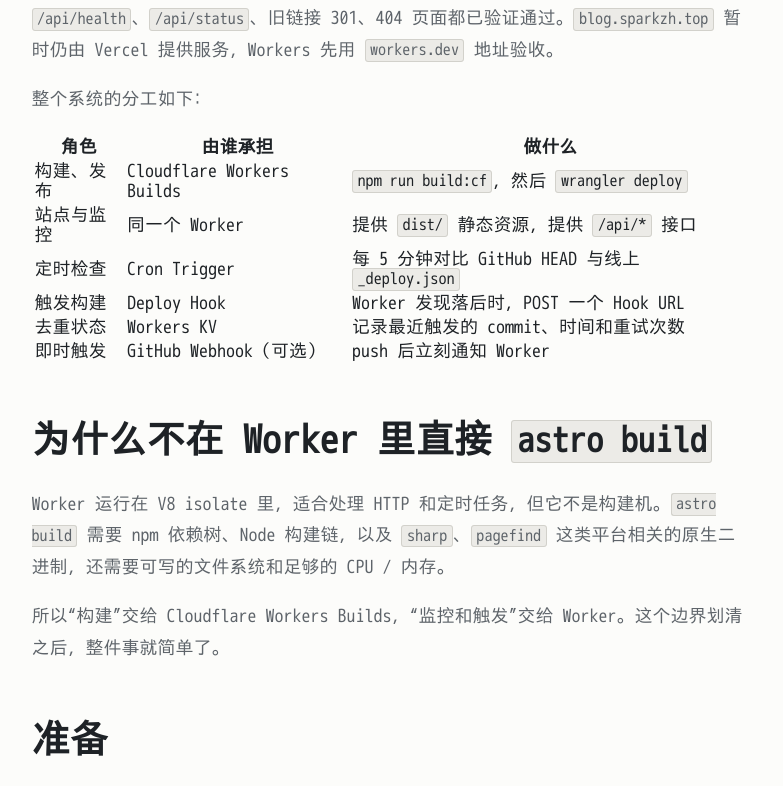
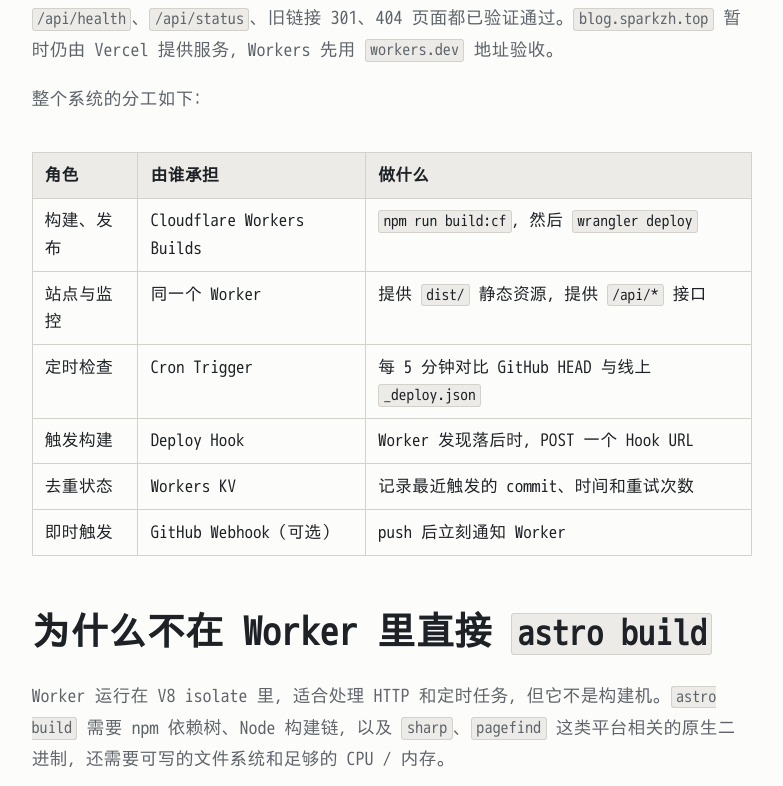
Before and after one commit to PILIHU2022/Blog, an Astro site: page /blog/cloudflare-workers-ai-deploy in a window 1280 px wide. Shown: the part 1196-1982 px from the top of the page, without its empty margins (349-1132 px from the left). Built offline with nearby package versions, Linux system fonts and the light colour scheme; Astro itself is replaced by a stand-in of ours; some packages are replaced by stand-ins of ours; a web font is replaced by a local one.

Commit message:
feat(ui): show code language, bordered tables, single brand rule
- Inject the fence language into each code block
- Draw borders and a header background for Markdown tables
- Reduce the brand mark from two vertical rules to one

```diff
--- a/src/components/CodeCopy.astro
+++ b/src/components/CodeCopy.astro
@@ -18,6 +18,17 @@
       wrapper.className = 'code-block';
       pre.replaceWith(wrapper);
       wrapper.appendChild(pre);
+
+      // Show the fence language (lua, bash, ...) in the top-left corner.
+      // `plaintext` means the fence had no language, so it gets no label.
+      const language = pre.dataset.language;
+      if (language && !['plaintext', 'text', 'txt'].includes(language)) {
+        const label = document.createElement('span');
+        label.className = 'code-lang';
+        label.textContent = language;
+        label.setAttribute('data-pagefind-ignore', '');
+        wrapper.appendChild(label);
+      }
 
       const button = document.createElement('button');
       button.type = 'button';
--- a/src/styles/global.css
+++ b/src/styles/global.css
@@ -188,10 +188,9 @@
 }
 
 .brand-mark {
-  width: 0.95rem;
+  width: 1px;
   height: 1.85rem;
-  border-left: 1px solid var(--color-accent);
-  border-right: 1px solid var(--color-accent);
+  background: var(--color-accent);
 }
 
 .site-nav {
@@ -487,6 +486,22 @@
   position: relative;
 }
 
+/* Fence language label, injected by CodeCopy.astro. */
+.code-lang {
+  position: absolute;
+  top: 0.6rem;
+  left: 0.75rem;
+  color: var(--color-muted);
+  font-family: var(--font-mono);
+  font-size: 0.68rem;
+  font-weight: 700;
+  line-height: 1;
+  letter-spacing: 0.06em;
+  text-transform: uppercase;
+  pointer-events: none;
+  user-select: none;
+}
+
 .code-copy {
   position: absolute;
   top: 0.6rem;
@@ -538,10 +553,7 @@
 }
 
 .article-layout.no-toc .prose {
-  /* Article body is a touch larger than chrome text; because `--prose-width`
-     is in `ch`, this also widens the reading column at the same time. */
   max-width: var(--prose-width);
-  font-size: 1.125rem;
 }
 
 .index-sidebar,
@@ -795,6 +807,30 @@
      is in `ch`, this also widens the reading column at the same time. */
   max-width: var(--prose-width);
   font-size: 1.125rem;
+}
+
+
+.prose table {
+  width: 100%;
+  margin-block: calc(var(--baseline) * 1.5);
+  border: 1px solid var(--color-line);
+  border-collapse: collapse;
+  font-size: 0.95em;
+  line-height: 1.6;
+}
+
+.prose th,
+.prose td {
+  padding: 0.55rem 0.75rem;
+  border: 1px solid var(--color-line);
+  text-align: left;
+  vertical-align: top;
+}
+
+.prose th {
+  background: var(--color-soft);
+  color: var(--color-text);
+  font-weight: 700;
 }
 
 .prose h2,
@@ -1161,6 +1197,11 @@
     grid-template-columns: 1fr;
   }
 
+  .prose table {
+    display: block;
+    overflow-x: auto;
+  }
+
   .site-footer {
     grid-template-columns: 1fr auto;
   }
```
